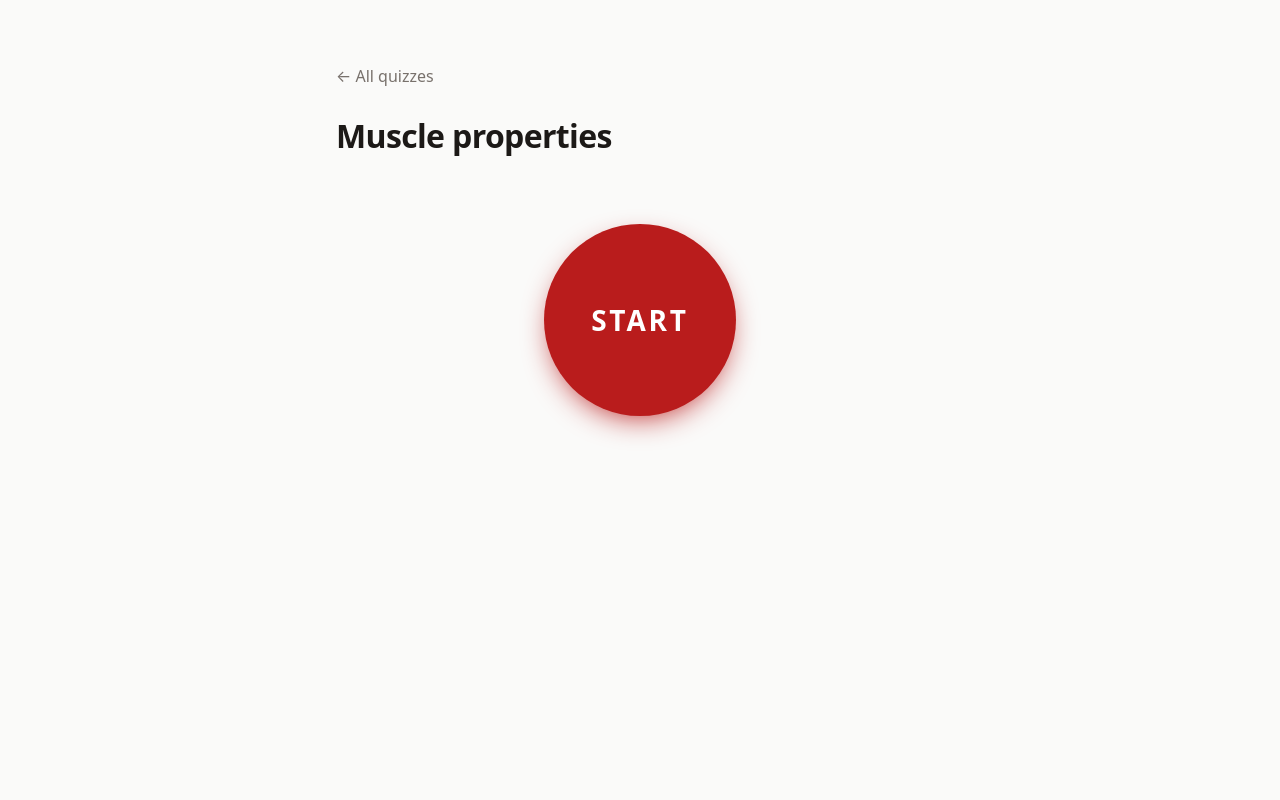
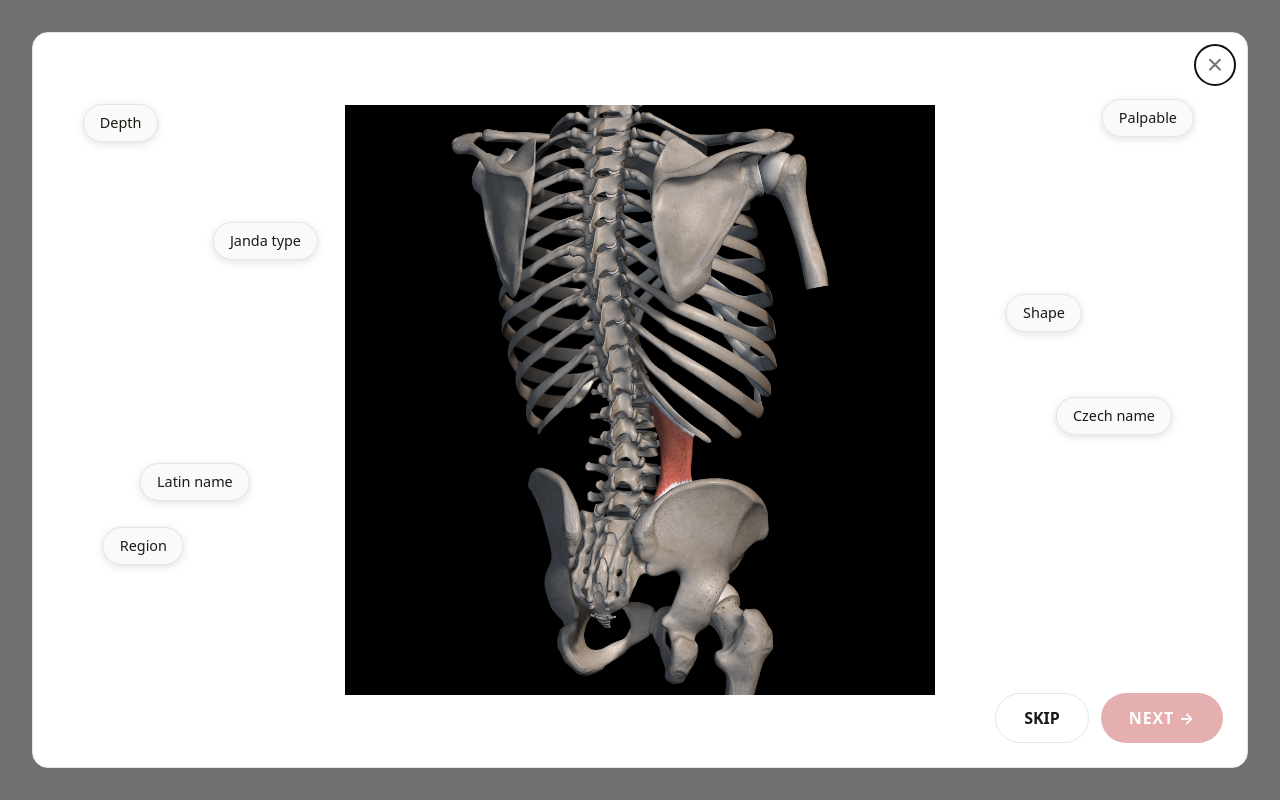
Before and after one commit to nightoul/anatomy-learn, a React (Vite) app: page /#/quiz/quiz-1 in a window 1280 px wide. Built offline with nearby package versions, Linux system fonts and the light colour scheme.

Commit message:
revise homepage

```diff
--- a/src/data/questions.js
+++ b/src/data/questions.js
@@ -1,6 +1,5 @@
 // Questions asked about every muscle. `key` is the property name in muscles.js.
-// A muscle with an empty value for a question simply isn't asked that question,
-// unless the question has a `placeholder` answer to use instead.
+// A muscle with an empty value for a question simply isn't asked that question.
 export const questions = [
   { key: 'latinName', label: 'Latin name' },
   { key: 'czechName', label: 'Czech name' },
@@ -9,21 +8,13 @@ export const questions = [
   { key: 'depth', label: 'Depth' },
   { key: 'palpable', label: 'Palpable' },
   { key: 'jandaType', label: 'Janda type' },
-  // TEMPORARY: exercise groups aren't filled in yet, so "x" is accepted for now.
-  { key: 'exerciseGroup', label: 'Exercise group', placeholder: 'x' },
 ]
 
 export function hasAnswer(value) {
   return Array.isArray(value) ? value.length > 0 : Boolean(value)
 }
 
-// The answer to a question for a given muscle, falling back to the placeholder.
-export function answerFor(muscle, question) {
-  const value = muscle[question.key]
-  return hasAnswer(value) ? value : (question.placeholder ?? '')
-}
-
 // The questions a given muscle has an answer for.
 export function questionsFor(muscle) {
-  return questions.filter((q) => hasAnswer(answerFor(muscle, q)))
+  return questions.filter((q) => hasAnswer(muscle[q.key]))
 }
--- a/src/index.css
+++ b/src/index.css
@@ -99,36 +99,6 @@ h1 {
 
 .back-link:hover {
   color: var(--accent);
-}
-
-.start-wrapper {
-  display: flex;
-  justify-content: center;
-  margin-top: 4rem;
-}
-
-.start-button {
-  width: 12rem;
-  height: 12rem;
-  border: none;
-  border-radius: 50%;
-  background: var(--button-bg);
-  color: #fff;
-  font: inherit;
-  font-size: 1.75rem;
-  font-weight: 700;
-  letter-spacing: 0.1em;
-  cursor: pointer;
-  box-shadow: 0 10px 30px -10px var(--button-bg);
-  transition: transform 0.15s;
-}
-
-.start-button:hover {
-  transform: scale(1.04);
-}
-
-.start-button:active {
-  transform: scale(0.97);
 }
 
 .quiz-modal {
--- a/src/pages/Home.jsx
+++ b/src/pages/Home.jsx
@@ -6,7 +6,6 @@ function Home() {
     <main>
       <header>
         <h1>Anatomy Learn</h1>
-        <p className="subtitle">Learn muscles and bones through short quizzes.</p>
       </header>
 
       <ul className="quiz-list">
--- a/src/pages/Quiz.jsx
+++ b/src/pages/Quiz.jsx
@@ -1,6 +1,7 @@
 import { Link, useParams } from 'react-router'
 import { quizzes } from '../quizzes.js'
 import MuscleQuiz from '../quizzes/MuscleQuiz.jsx'
+import Home from './Home.jsx'
 
 // Quizzes that have been implemented; the rest show a "coming soon" placeholder.
 const quizComponents = {
@@ -12,17 +13,23 @@ function Quiz() {
   const quiz = quizzes.find((q) => q.id === quizId)
   const QuizComponent = quizComponents[quizId]
 
+  // An implemented quiz opens straight away as a modal over the homepage.
+  if (QuizComponent) {
+    return (
+      <>
+        <Home />
+        <QuizComponent />
+      </>
+    )
+  }
+
   return (
     <main>
       <Link to="/" className="back-link">
         ← All quizzes
       </Link>
       <h1>{quiz ? quiz.title : 'Quiz not found'}</h1>
-      {QuizComponent ? (
-        <QuizComponent />
-      ) : (
-        <p className="subtitle">{quiz ? 'Coming soon.' : 'This quiz does not exist.'}</p>
-      )}
+      <p className="subtitle">{quiz ? 'Coming soon.' : 'This quiz does not exist.'}</p>
     </main>
   )
 }
--- a/src/quizzes/MuscleQuiz.jsx
+++ b/src/quizzes/MuscleQuiz.jsx
@@ -1,7 +1,7 @@
-import { useRef, useState } from 'react'
+import { useEffect, useRef, useState } from 'react'
 import { useNavigate } from 'react-router'
 import { muscles } from '../data/muscles.js'
-import { answerFor, questionsFor } from '../data/questions.js'
+import { questionsFor } from '../data/questions.js'
 import { randomLayout } from './layout.js'
 import QuestionChip from './QuestionChip.jsx'
 
@@ -36,7 +36,9 @@ function MuscleQuiz() {
   const [index, setIndex] = useState(0)
   // Bumped on every new muscle so the question chips start fresh.
   const [round, setRound] = useState(0)
-  const [layout, setLayout] = useState([])
+  const [layout, setLayout] = useState(() =>
+    quizMuscles.length > 0 ? randomLayout(questionsFor(quizMuscles[0])) : [],
+  )
   const [solved, setSolved] = useState({})
   const [openKey, setOpenKey] = useState(null)
   const [finished, setFinished] = useState(false)
@@ -62,10 +64,11 @@ function MuscleQuiz() {
     load(0)
   }
 
-  function start() {
-    restart()
-    dialogRef.current.showModal()
-  }
+  // The quiz opens as soon as its page is shown; closing it goes back home.
+  useEffect(() => {
+    const dialog = dialogRef.current
+    if (!dialog.open) dialog.showModal()
+  }, [])
 
   function advance() {
     if (isLast) setFinished(true)
@@ -77,9 +80,8 @@ function MuscleQuiz() {
     advance()
   }
 
-  function backToQuizzes() {
+  function close() {
     dialogRef.current.close()
-    navigate('/')
   }
 
   function handleCancel(event) {
@@ -97,7 +99,7 @@ function MuscleQuiz() {
         <QuestionChip
           key={`${round}-${question.key}`}
           question={question}
-          value={answerFor(muscle, question)}
+          value={muscle[question.key]}
           solved={Boolean(solved[question.key])}
           open={openKey === question.key}
           onOpen={() => setOpenKey(question.key)}
@@ -111,28 +113,21 @@ function MuscleQuiz() {
       ))
   }
 
-  if (quizMuscles.length === 0) {
-    return <p className="subtitle">No muscles with images yet — add some to src/assets/muscles.</p>
-  }
-
   return (
-    <>
-      <div className="start-wrapper">
-        <button type="button" className="start-button" onClick={start}>
-          START
-        </button>
-      </div>
-
-      <dialog ref={dialogRef} className="quiz-modal" onCancel={handleCancel}>
-        <button
-          type="button"
-          className="modal-close"
-          aria-label="Close"
-          onClick={() => dialogRef.current.close()}
+    <dialog
+      ref={dialogRef}
+      className="quiz-modal"
+      onCancel={handleCancel}
+      onClose={() => navigate('/')}
     >
+      <button type="button" className="modal-close" aria-label="Close" onClick={close}>
         ×
       </button>
-        {finished ? (
+      {quizMuscles.length === 0 ? (
+        <div className="congrats">
+          <p className="subtitle">No muscles with images yet — add some to src/assets/muscles.</p>
+        </div>
+      ) : finished ? (
         <div className={`congrats ${result.tier}`}>
           <span className="congrats-check" aria-hidden="true">
             {result.icon}
@@ -148,7 +143,7 @@ function MuscleQuiz() {
             <button type="button" className="next-button" onClick={restart}>
               Play again
             </button>
-              <button type="button" className="secondary-button" onClick={backToQuizzes}>
+            <button type="button" className="secondary-button" onClick={close}>
               Back to quizzes
             </button>
           </div>
@@ -175,7 +170,6 @@ function MuscleQuiz() {
         </>
       )}
     </dialog>
-    </>
   )
 }
 
```
Also changed, not shown: src/data/muscles.js (+0 -67 lines). Lines whose indentation alone changed are shown as unchanged.
